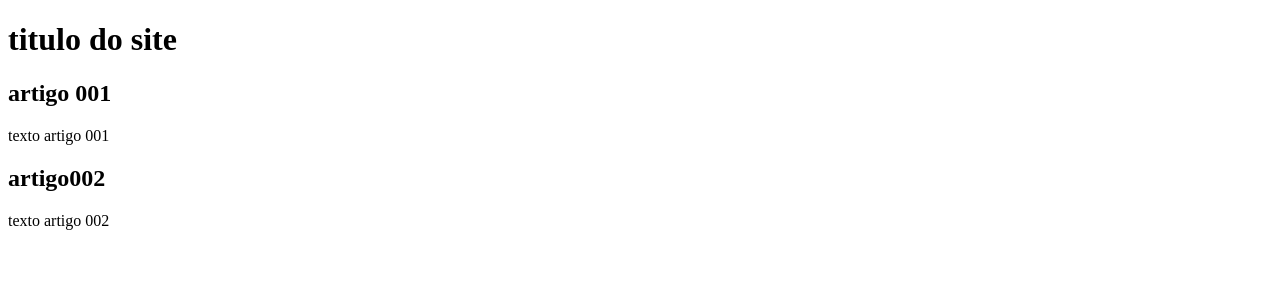
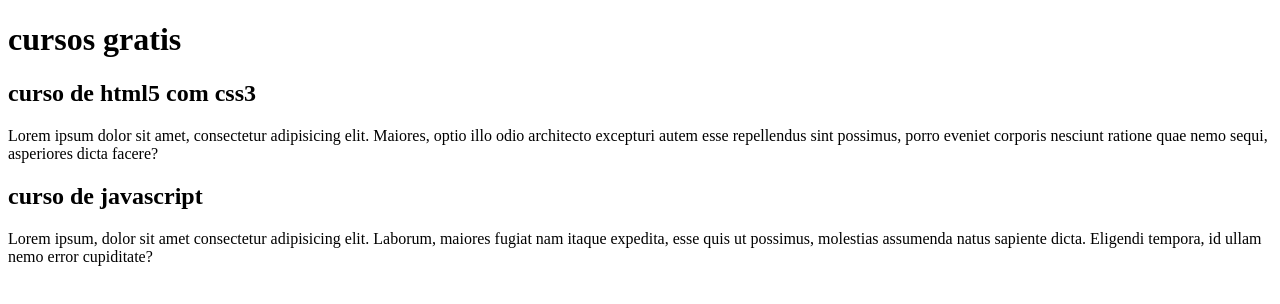
Before and after one commit to Fenelon02/projeto-site, a plain HTML site: page index.html in a window 1280 px wide. Drawn offline with Linux system fonts and the light colour scheme.

Commit message:
comecei a escrever o conteudo

```diff
--- a/index.html
+++ b/index.html
@@ -8,15 +8,15 @@
 <body>
    <main>
     <header>
-        <h1>titulo do site</h1>
+        <h1>cursos gratis</h1>
     </header>
     <article>
-        <h2>artigo 001</h2>
-        <p>texto artigo 001</p>
+        <h2>curso de html5 com css3</h2>
+        <p>Lorem ipsum dolor sit amet, consectetur adipisicing elit. Maiores, optio illo odio architecto excepturi autem esse repellendus sint possimus, porro eveniet corporis nesciunt ratione quae nemo sequi, asperiores dicta facere?</p>
     </article>
     <article>
-        <h2>artigo002</h2>
-        <p>texto artigo 002</p>
+        <h2>curso de javascript</h2>
+        <p>Lorem ipsum, dolor sit amet consectetur adipisicing elit. Laborum, maiores fugiat nam itaque expedita, esse quis ut possimus, molestias assumenda natus sapiente dicta. Eligendi tempora, id ullam nemo error cupiditate?</p>
     </article>
    </main>
 </body>
```
